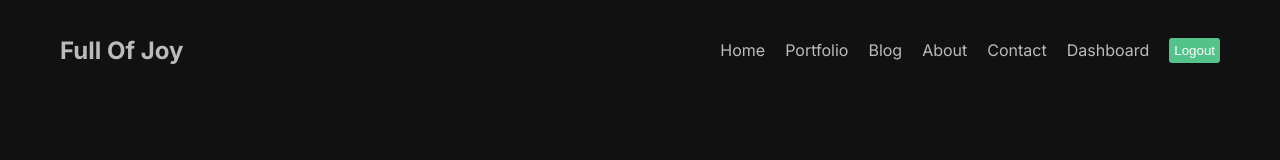
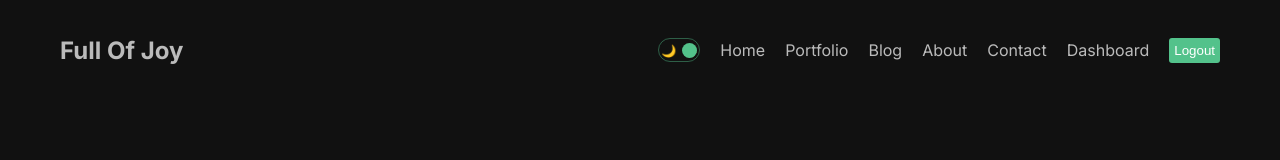
Before and after one commit to rafpoo/next-tutorial, a Next.js app: page / in a window 1280 px wide. Shown: the top 160 px of the page. Built offline with nearby package versions, Linux system fonts and the light colour scheme.

Commit message:
feat: dark mode and light mode using context api

```diff
--- /dev/null
+++ b/context/ThemeContext.js
@@ -0,0 +1,19 @@
+"use client";
+
+import { createContext, useState } from "react";
+
+export const ThemeContext = createContext();
+
+export const ThemeProvider = ({ children }) => {
+  const [mode, setMode] = useState("dark");
+
+  const toggle = () => {
+    setMode((prev) => (prev === "dark" ? "light" : "dark"));
+  };
+
+  return (
+    <ThemeContext.Provider value={{ toggle, mode }}>
+      <div className={`theme ${mode}`}>{children}</div>
+    </ThemeContext.Provider>
+  );
+};
--- a/src/app/globals.css
+++ b/src/app/globals.css
@@ -27,6 +27,20 @@
   justify-content: space-between;
 }
 
+.light {
+  background-color: white;
+  color: #111;
+}
+
+.dark {
+  background-color: #111;
+  color: #bbb;
+}
+
+.theme {
+  transition: 1s all ease;
+}
+
 .contact {
   background-color: red;
 }
--- a/src/app/layout.js
+++ b/src/app/layout.js
@@ -2,6 +2,7 @@
 import "./globals.css";
 import Navbar from "@/components/navbar/Navbar";
 import Footer from "@/components/footer/Footer";
+import { ThemeProvider } from "../../context/ThemeContext";
 
 const inter = Inter({ subsets: ["latin"] });
 
@@ -14,11 +15,13 @@
   return (
     <html lang="en">
       <body className={`${inter.className}`}>
-        <div className="container">
-          <Navbar />
-          {children}
-          <Footer />
-        </div>
+        <ThemeProvider>
+          <div className="container">
+            <Navbar />
+            {children}
+            <Footer />
+          </div>
+        </ThemeProvider>
       </body>
     </html>
   );
--- /dev/null
+++ b/src/components/DarkModeToggle/DarkModeToggle.jsx
@@ -0,0 +1,21 @@
+"use client";
+
+import React, { useContext } from "react";
+import styles from "./darkModeToggle.module.css";
+import { ThemeContext } from "../../../context/ThemeContext";
+
+const DarkModeToggle = () => {
+  const { toggle, mode } = useContext(ThemeContext);
+  return (
+    <div className={styles.container} onClick={toggle}>
+      <div className={styles.icon}>🌙</div>
+      <div className={styles.icon}>☀️</div>
+      <div
+        className={styles.ball}
+        style={mode === "light" ? { left: "2px" } : { right: "2px" }}
+      />
+    </div>
+  );
+};
+
+export default DarkModeToggle;
--- /dev/null
+++ b/src/components/DarkModeToggle/darkModeToggle.module.css
@@ -0,0 +1,24 @@
+.container {
+  width: 42px;
+  height: 24px;
+  border: 1.5px solid #53c28b70;
+  border-radius: 30px;
+  display: flex;
+  justify-content: space-between;
+  padding: 2px;
+  align-items: center;
+  position: relative;
+}
+
+.icon {
+  font-size: 12px;
+}
+
+.ball {
+  width: 15px;
+  height: 15px;
+  background-color: #53c28b;
+  border-radius: 50%;
+  position: absolute;
+  cursor: pointer;
+}
--- a/src/components/navbar/Navbar.jsx
+++ b/src/components/navbar/Navbar.jsx
@@ -3,6 +3,7 @@
 import Link from "next/link";
 import React from "react";
 import styles from "./navbar.module.css";
+import DarkModeToggle from "../DarkModeToggle/DarkModeToggle";
 
 const links = [
   {
@@ -44,6 +45,7 @@
         Full Of Joy
       </Link>
       <div className={styles.links}>
+        <DarkModeToggle />
         {links.map((link) => (
           <Link key={link.id} href={link.url}>
             {link.title}
```
